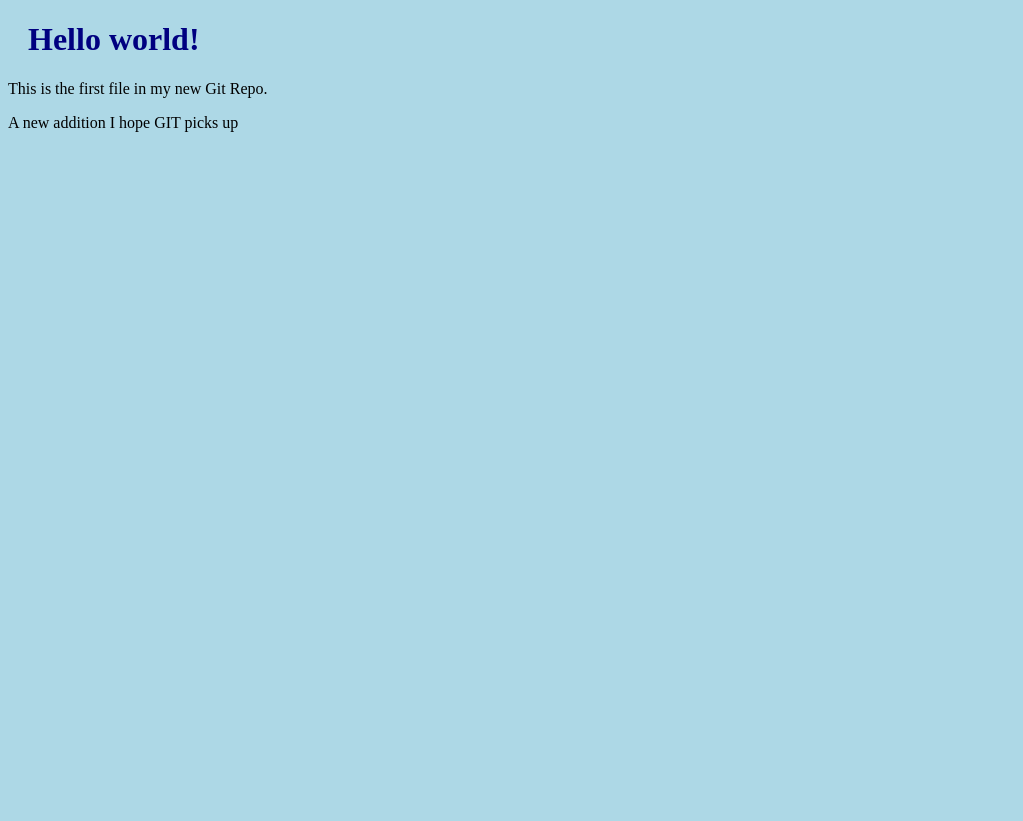
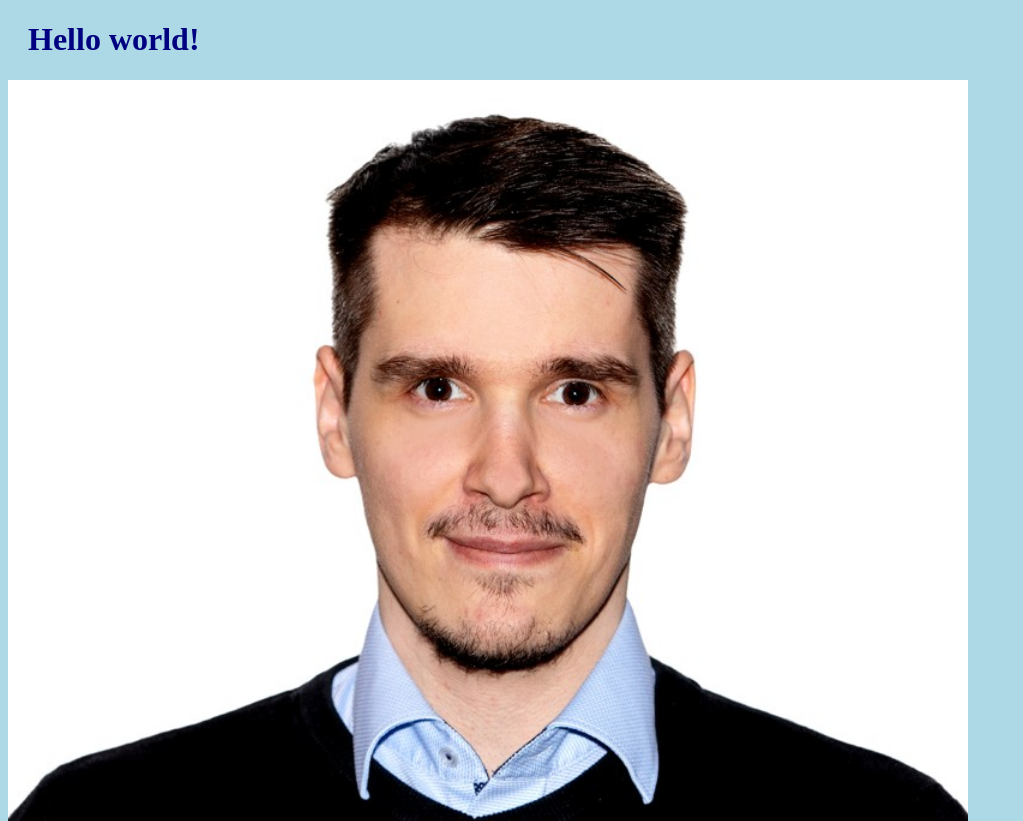
Before and after one commit to AluQQ/AluQQ.github.io, a plain HTML site: page index.html in a window 1280 px wide. Shown: the top 821 px of the page, without its empty margins (0-1023 px from the left). Before the commit the page ends 800 px from the top, so only its background shows below. Drawn offline with Linux system fonts and the light colour scheme.

Commit message:
Adding a new picture file and code to index.html

```diff
--- a/index.html
+++ b/index.html
@@ -7,6 +7,7 @@
 <body>
 
 <h1>Hello world!</h1>
+<div><img src ="img_hello.jpg" alt="Hello from Alu" style ="width:100%;max-width:960px"></div>
 <p>This is the first file in my new Git Repo.</p>
 <p>A new addition I hope GIT picks up</p>
 
```
Also changed, not shown: img_hello.jpg (added).
